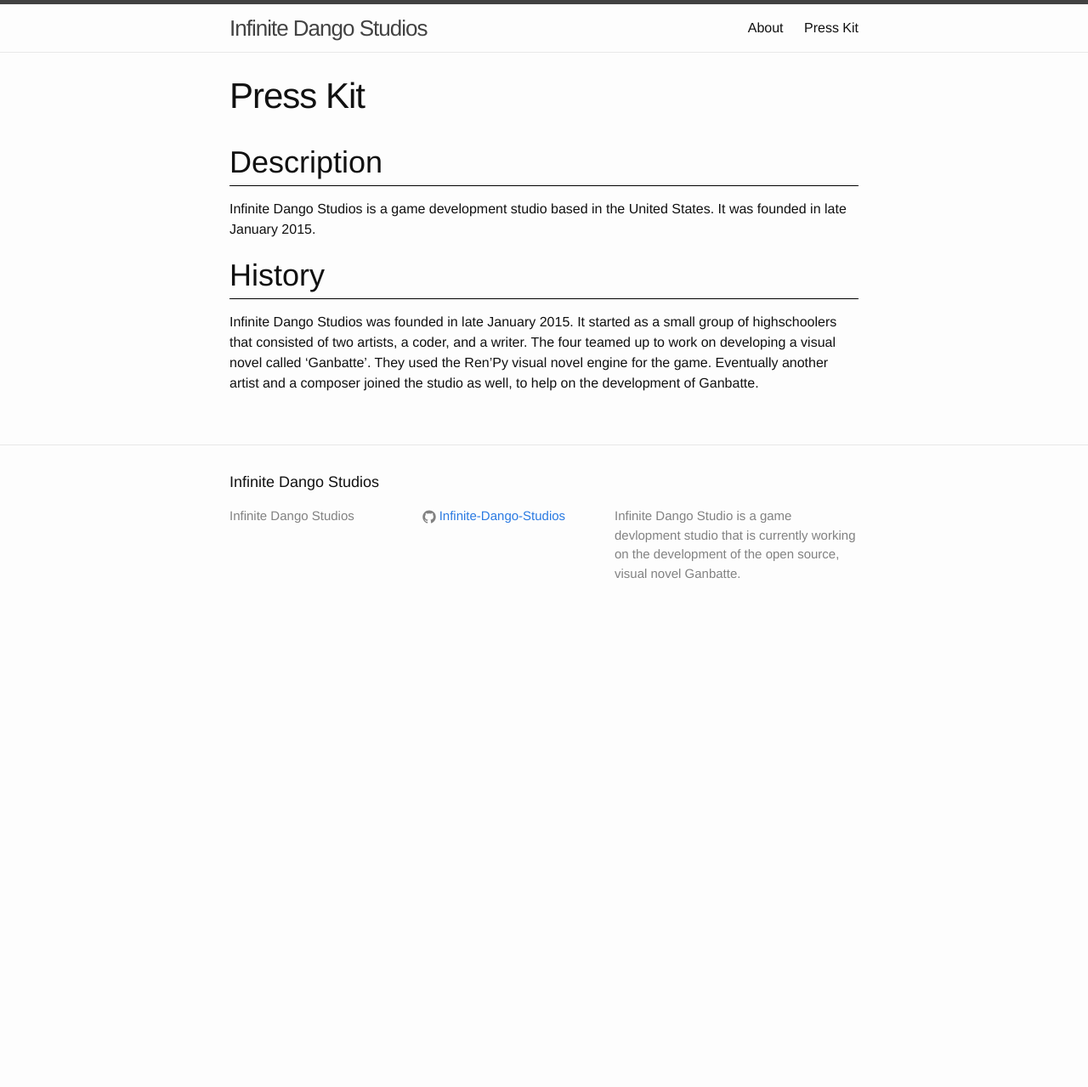
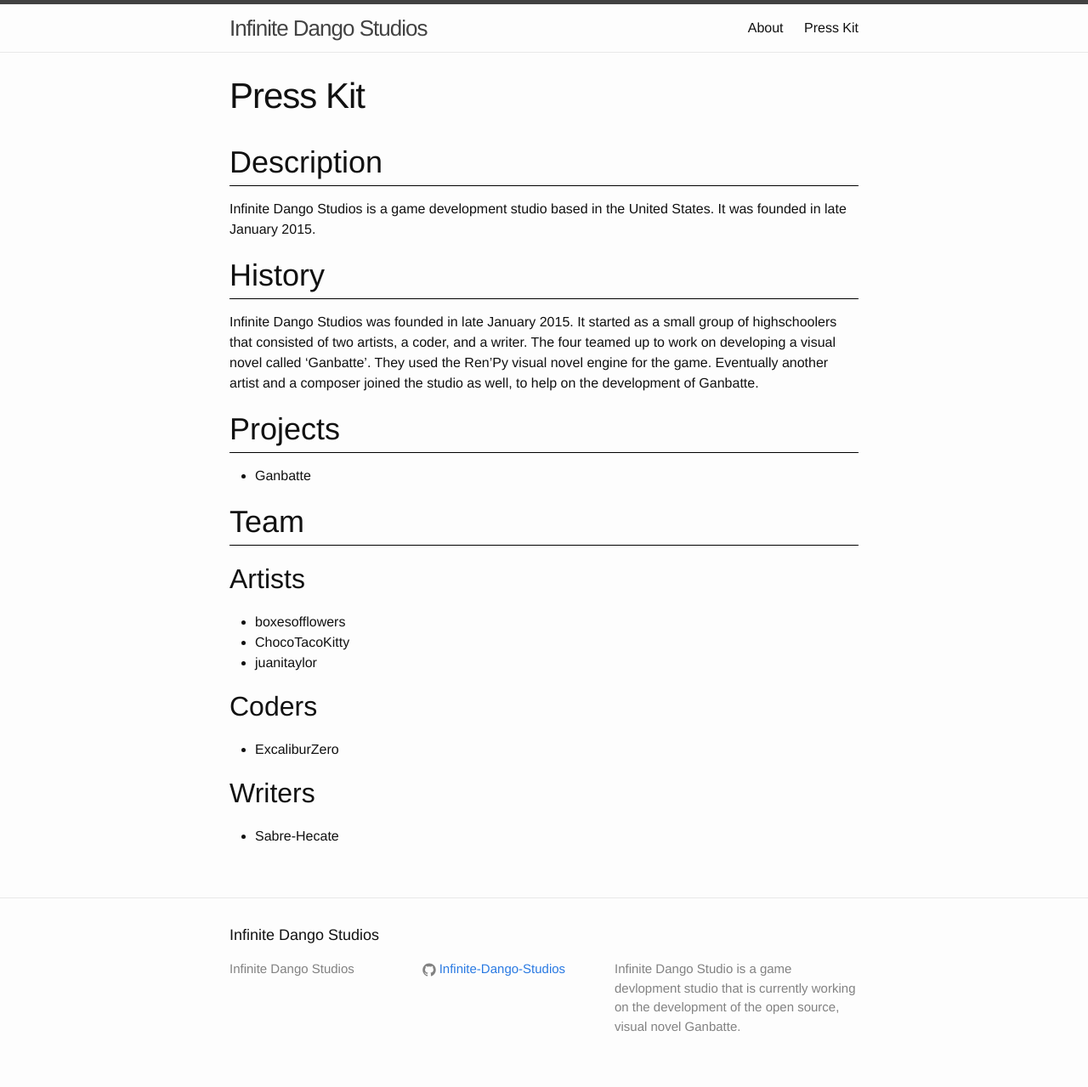
Before and after one commit to Infinite-Dango-Studios/Infinite-Dango-Studios.github.io, a Jekyll site: the page built from press_kit.md, in a window 1280 px wide. Shown: the whole page at 85% size. Built offline with Jekyll 4.4.1, drawn with Linux system fonts in a browser that asks for light colours; before the commit the page ends 900 px from its top, so only the background shows below that.

Commit message:
Added more info to press kit
Added a list of projects and a list of the team members to the press kit
page.

```diff
--- a/press_kit.md
+++ b/press_kit.md
@@ -11,3 +11,19 @@
 # History
 
 Infinite Dango Studios was founded in late January 2015. It started as a small group of highschoolers that consisted of two artists, a coder, and a writer. The four teamed up to work on developing a visual novel called 'Ganbatte'. They used the Ren'Py visual novel engine for the game. Eventually another artist and a composer joined the studio as well, to help on the development of Ganbatte.
+
+# Projects
+- Ganbatte
+
+#Team
+
+## Artists
+- boxesofflowers
+- ChocoTacoKitty
+- juanitaylor
+
+## Coders
+- ExcaliburZero
+
+## Writers
+- Sabre-Hecate
```
